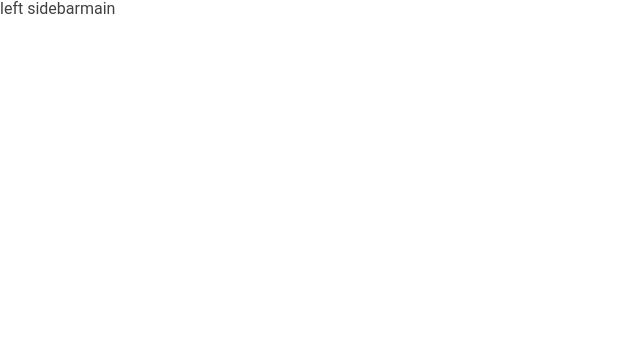
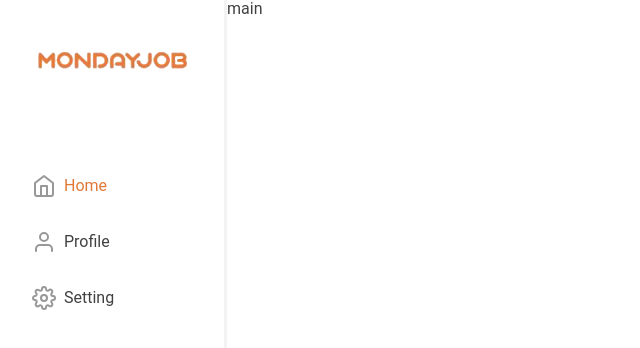
Before and after one commit to SlashArash/mondayjob, a React (Create React App) app: page / in a window 1280 px wide. Shown: the top 348 px of the page, without its empty margins (0-640 px from the left). Built offline with nearby package versions, Linux system fonts and the light colour scheme.

Commit message:
create sidebar

```diff
--- a/src/components/Sidebar/Sidebar.jsx
+++ b/src/components/Sidebar/Sidebar.jsx
@@ -1,7 +1,35 @@
 import React from "react";
+import { Home, User, Settings } from "react-feather";
+
+import logo from "assets/images/mondayjob.png";
+import "./Sidebar.scss";
 
 const Sidebar = () => {
-  return <div>left sidebar</div>;
+  return (
+    <aside className="sidebar">
+      <img src={logo} alt="MondayJob" className="logo" />
+      <ul>
+        <li>
+          <a href="#!" className=" nav-link active">
+            <Home />
+            <span>Home</span>
+          </a>
+        </li>
+        <li>
+          <a href="#!" className="nav-link">
+            <User />
+            <span>Profile</span>
+          </a>
+        </li>
+        <li>
+          <a href="#!" className="nav-link">
+            <Settings />
+            <span>Setting</span>
+          </a>
+        </li>
+      </ul>
+    </aside>
+  );
 };
 
 export default Sidebar;
--- /dev/null
+++ b/src/components/Sidebar/Sidebar.scss
@@ -0,0 +1,30 @@
+@import "../../utils/style/variables.scss";
+
+.sidebar {
+  padding: 2rem;
+  border-right: 3px solid $smoke;
+}
+
+.logo {
+  max-width: 10rem;
+  margin-top: 1rem;
+  margin-bottom: 4rem;
+}
+
+.nav-link {
+  color: $gray;
+  margin: 2rem 0;
+  display: flex;
+  align-items: center;
+  span {
+    color: $black;
+    margin-left: 0.5rem;
+    transition: color 0.3s ease-in-out;
+    &:hover {
+      color: $gray;
+    }
+  }
+  &.active span {
+    color: $orange;
+  }
+}
--- a/src/utils/style/global.scss
+++ b/src/utils/style/global.scss
@@ -13,6 +13,15 @@ body {
   font-family: "Roboto", sans-serif;
 }
 
+ul {
+  list-style: none;
+  padding: 0;
+}
+
+a {
+  text-decoration: none;
+}
+
 #root {
   height: 100%;
   display: flex;
--- a/src/utils/style/variables.scss
+++ b/src/utils/style/variables.scss
@@ -1,5 +1,5 @@
 $black: #414141;
 $gray: #989898;
 $green: #8db193;
-$orange: #c89b7f;
-$smoke: #b5b5b5;
+$orange: #e17837;
+$smoke: #f3f3f3;
```
Also changed, not shown: src/assets/images/mondayjob.png (added).
